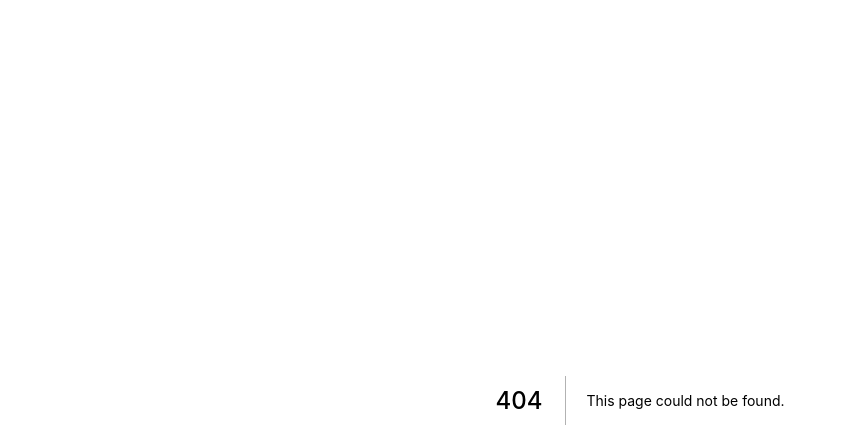
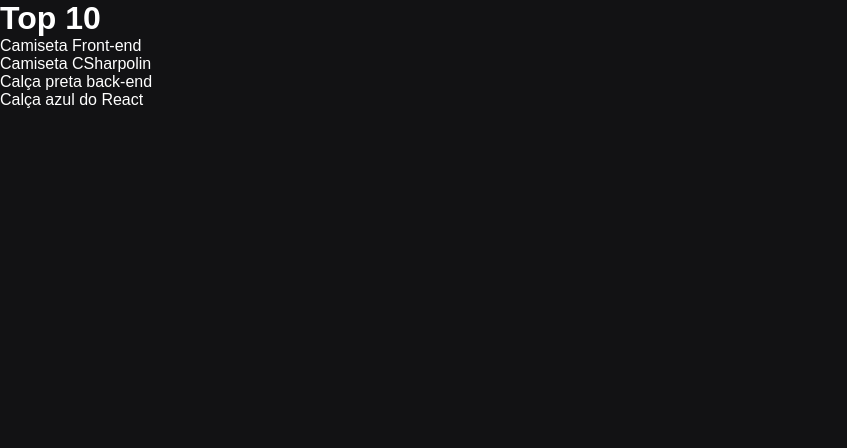
Before and after one commit to ednilsoncs/curso-nextjs, a Next.js app: page /top10 in a window 1280 px wide. Before the commit this address had no page. Shown: the top 448 px of the page, without its empty margins (0-847 px from the left). Built offline with nearby package versions, Linux system fonts and the light colour scheme; data requests are answered from the project's data file.

Commit message:
feat(pages): adicionado pagna estatica

```diff
--- /dev/null
+++ b/src/pages/top10.tsx
@@ -0,0 +1,40 @@
+import { GetStaticProps } from "next"
+
+interface IProduct {
+  id: string;
+  title: string;
+}
+
+interface Top10Props {
+  products: IProduct[]
+}
+
+export default function Top10({ products}: Top10Props){
+
+   return(
+     <div>
+       <h1>Top 10</h1>
+       <ul>
+          {products.map(recommendedProduct=>{
+            return(
+              <li key={recommendedProduct.id}>
+                   {recommendedProduct.title}
+              </li>
+            )
+          })}
+        </ul>
+     </div>
+   )
+}
+
+
+export const getStaticProps: GetStaticProps<Top10Props> =async(context)=>{
+  const  response =  await fetch('http://localhost:3333/products');
+
+  const  products = await response.json()
+  return{
+    props:{
+      products
+    }
+  }
+}
```
